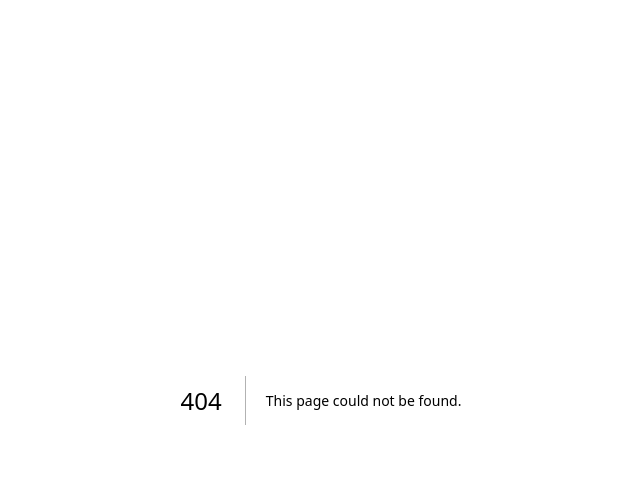
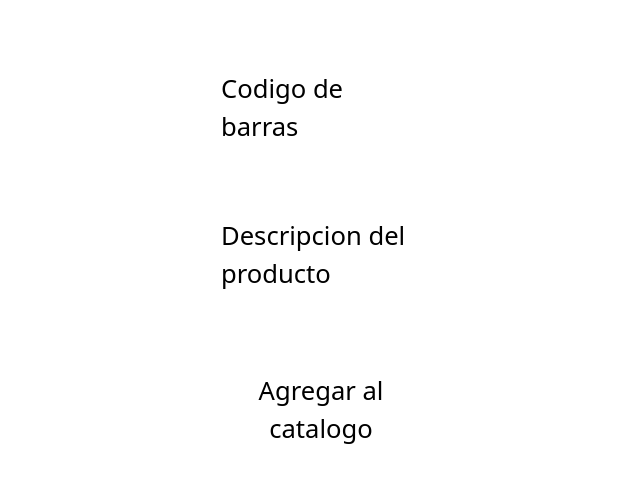
Before and after one commit to tomasbirbe/stocker, a Next.js app: page /catalogo in a window 1280 px wide. Before the commit this address had no page. Shown: the top 482 px of the page, without its empty margins (319-959 px from the left). Built offline with nearby package versions, Linux system fonts and the light colour scheme.

Commit message:
improvement(catalogo-page): Add basic style for catalogo and create an input component

```diff
--- /dev/null
+++ b/src/app/catalogo/page.tsx
@@ -0,0 +1,15 @@
+import { Input } from "@/components/Input";
+
+export default function CatalogoPage() {
+  return (
+    <main className="pt-[70px]">
+      <form className="mx-auto w-[200px] flex flex-col items-center gap-[30px]">
+        <Input label="Codigo de barras" />
+        <Input label="Descripcion del producto" />
+        <button className="dark:bg-primary-dark-500 px-2 py-2 rounded-[4px] dark:text-text-color-light">
+          Agregar al catalogo
+        </button>
+      </form>
+    </main>
+  );
+}
--- a/src/app/layout.tsx
+++ b/src/app/layout.tsx
@@ -4,7 +4,7 @@ export default function RootLayout({ children }: { children: React.ReactNode })
   return (
     <html lang="en">
       <head />
-      <body className="dark:bg-backfill-dark dark:text-text-color-dark">{children}</body>
+      <body className="dark:bg-backfill-dark-500 dark:text-text-color-dark">{children}</body>
     </html>
   );
 }
--- a/src/app/page.tsx
+++ b/src/app/page.tsx
@@ -1,6 +1,6 @@
 export default function Home() {
   return (
-    <main className="bg-red-500 w-full h-full">
+    <main className="w-full h-full grid place-items-center">
       <h1>Stocker</h1>
     </main>
   );
--- /dev/null
+++ b/src/components/Input.tsx
@@ -0,0 +1,16 @@
+import { InputHTMLAttributes } from "react";
+
+type params = { label?: string } & InputHTMLAttributes<HTMLInputElement>;
+
+export const Input = ({ label, ...props }: params) => {
+  return (
+    <label htmlFor={props.id}>
+      <p>{label}</p>
+      <input
+        className="dark:bg-backfill-dark-400 w-full rounded-[4px] h-[40px]"
+        type="text"
+        {...props}
+      />
+    </label>
+  );
+};
--- a/src/pages/api/hello.ts
+++ b/src/pages/api/hello.ts
@@ -1,13 +1,10 @@
 // Next.js API route support: https://nextjs.org/docs/api-routes/introduction
-import type { NextApiRequest, NextApiResponse } from 'next'
+import type { NextApiRequest, NextApiResponse } from "next";
 
 type Data = {
-  name: string
+  name: string;
+};
+
+export default function handler(req: NextApiRequest, res: NextApiResponse<Data>) {
+  res.status(200).json({ name: "John Doe" });
 }
-
-export default function handler(
-  req: NextApiRequest,
-  res: NextApiResponse<Data>
-) {
-  res.status(200).json({ name: 'John Doe' })
-}
```
